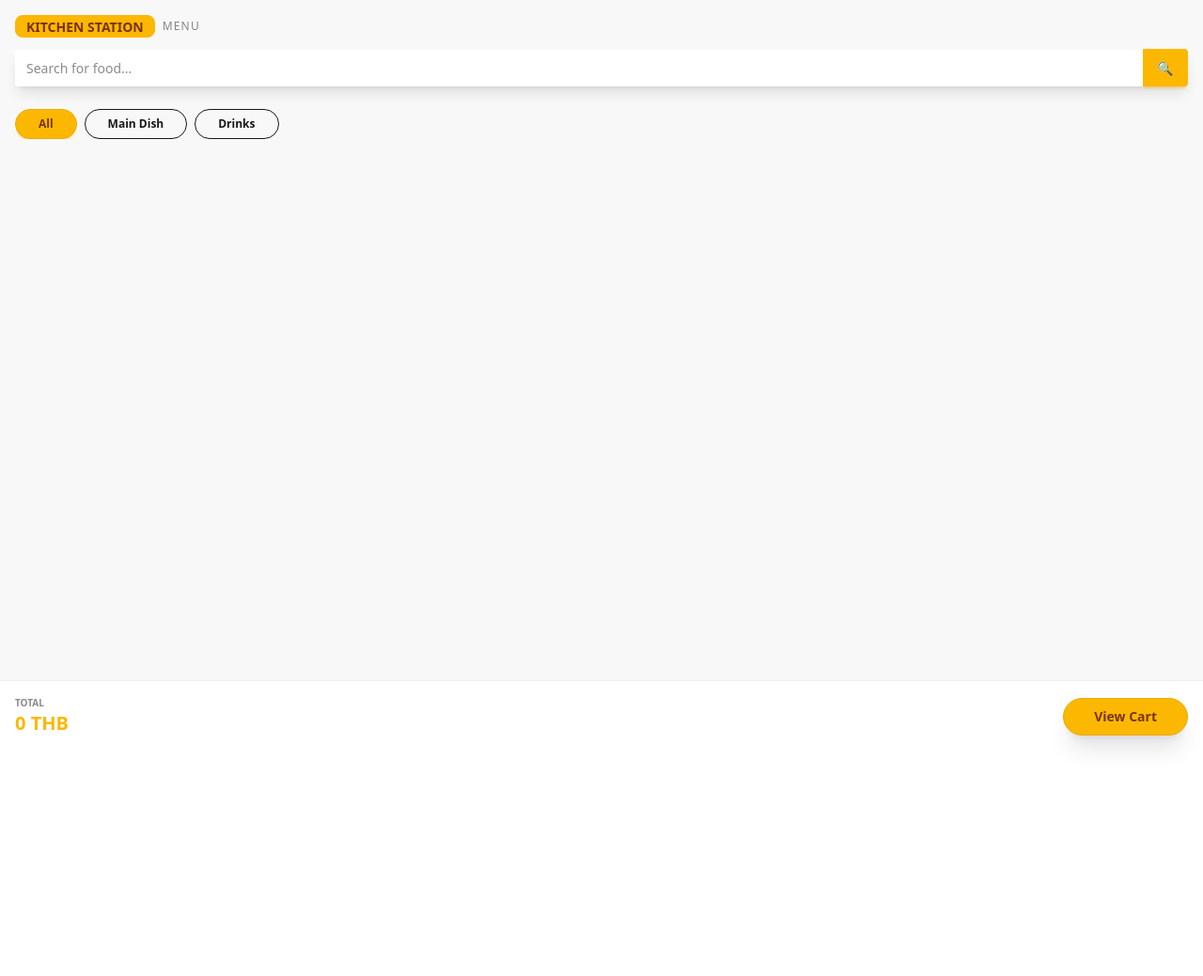
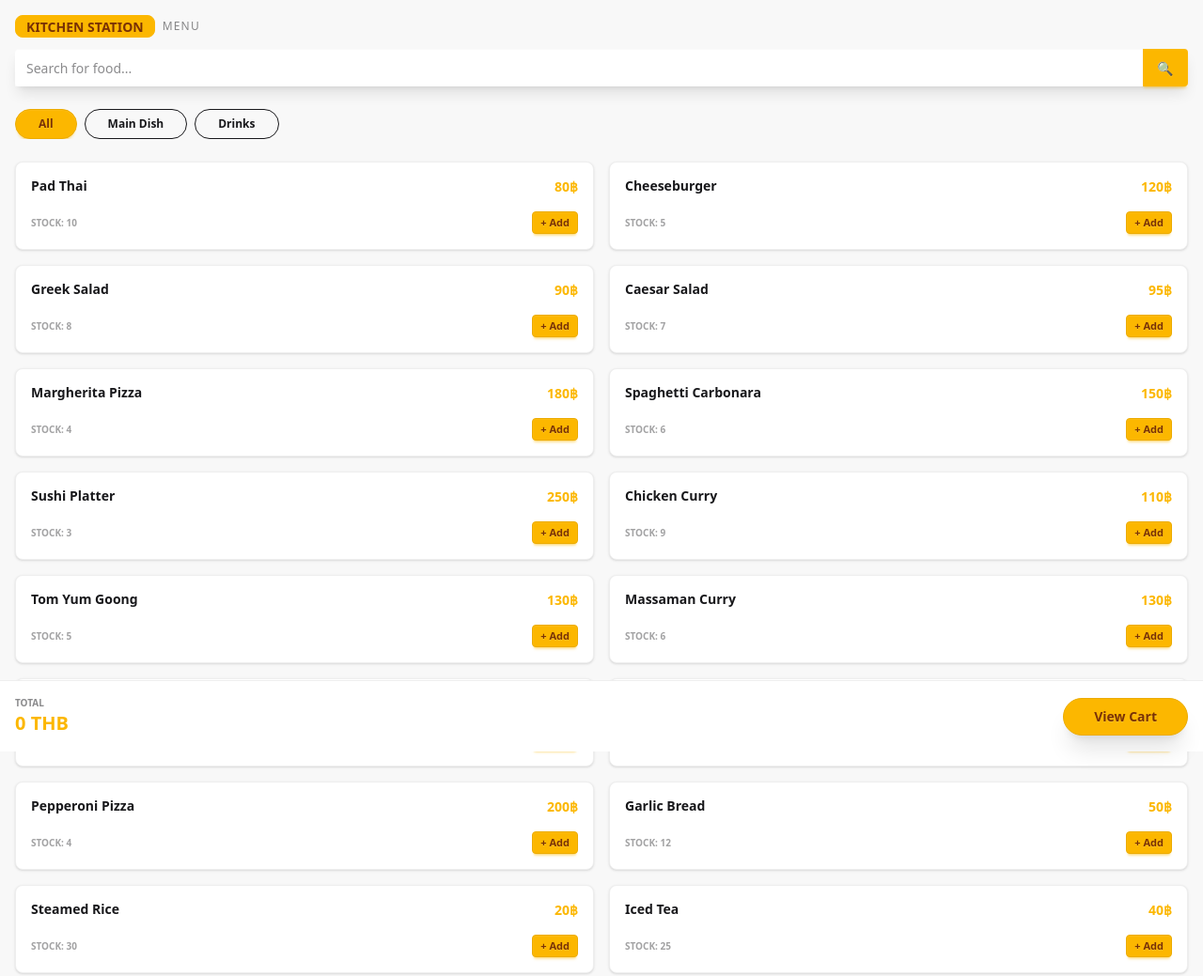
Before and after one commit to Machi98745/Web_Project, a plain HTML site: page webtable/view/menu.html in a window 1280 px wide. Shown: the top 1039 px of the page at 94% size. Before the commit the page ends 800 px from the top, so only its background shows below. Drawn offline with nearby package versions, Linux system fonts and the light colour scheme.

Commit message:
Update menu.html

```diff
--- a/webtable/view/menu.html
+++ b/webtable/view/menu.html
@@ -38,7 +38,7 @@
         <button onclick="location.href='ordercart.html'" class="btn btn-warning rounded-full px-8 shadow-xl font-bold">View Cart</button>
     </footer>
 </div>
-<script src="/project/edited/webtable/javascript/menu.js"></script>
+<script src="/webtable/javascript/menu.js"></script>
 </body>
 
 </html>
```
